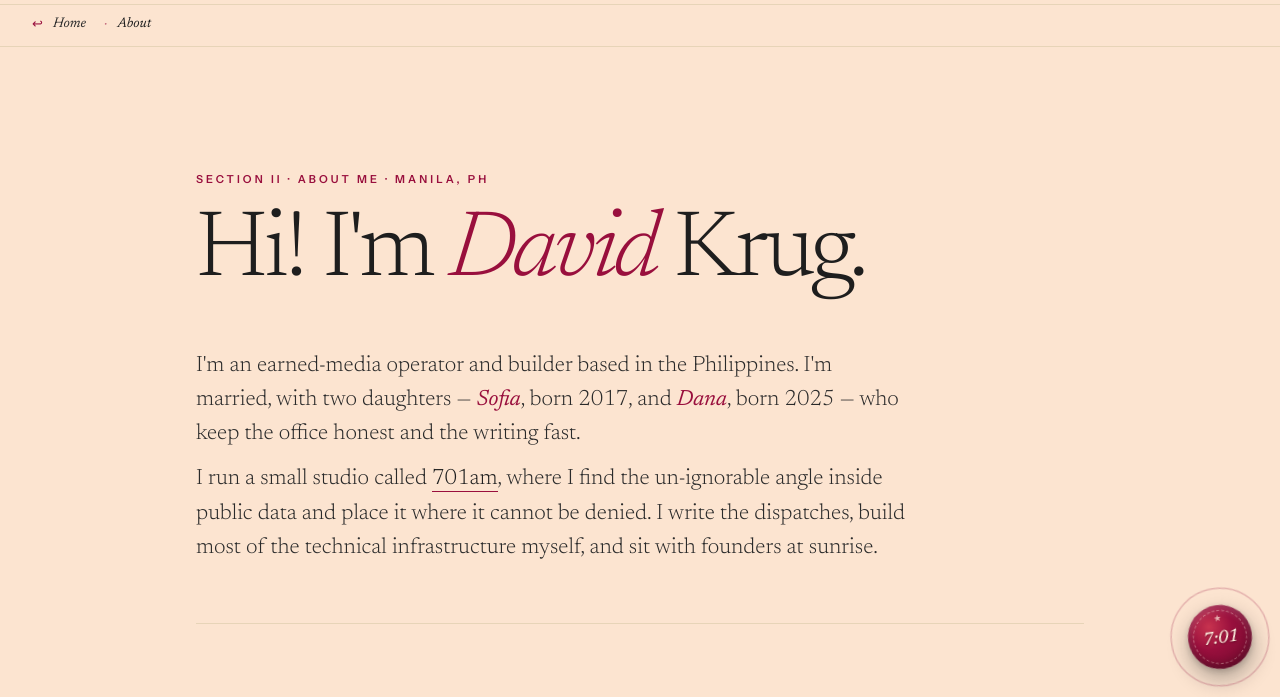
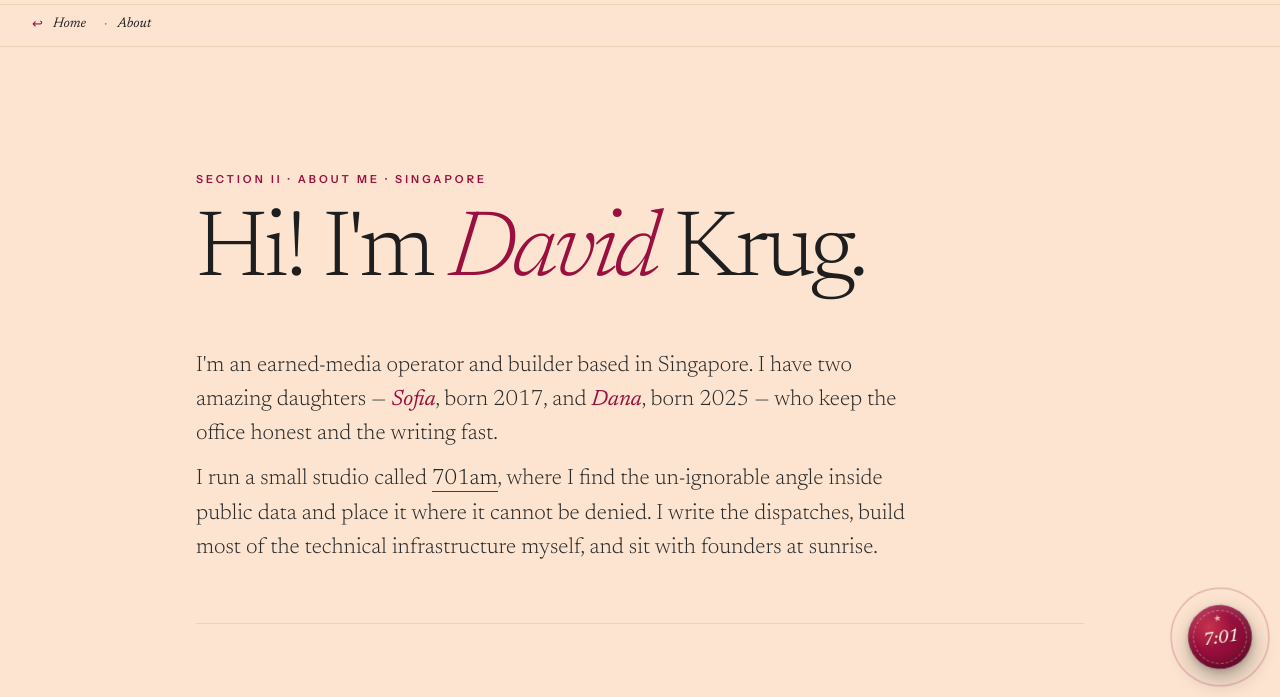
Before and after one commit to 701am/701amcom, an Astro site: page /about in a window 1280 px wide. Shown: the part 103-800 px from the top of the page. Built offline with nearby package versions, Linux system fonts and the light colour scheme; Astro itself is replaced by a stand-in of ours.

Commit message:
Change location from Manila to Singapore
Updated location and personal details in the about section.

```diff
--- a/src/pages/about.astro
+++ b/src/pages/about.astro
@@ -17,14 +17,14 @@ import BaseLayout from '../layouts/BaseLayout.astro';
          MASTHEAD — Hi, I'm David
          ════════════════════════════════════════════════════════════ -->
     <header class="ab-mast">
-      <p class="ab-mast-eyebrow">Section II · About me · Manila, PH</p>
+      <p class="ab-mast-eyebrow">Section II · About me · Singapore</p>
 
       <h1 class="ab-mast-h">
         Hi! I'm <em>David</em> Krug.
       </h1>
 
       <p class="ab-mast-lede">
-        I'm an earned-media operator and builder based in the Philippines. I'm married, with two daughters — <em>Sofia</em>, born 2017, and <em>Dana</em>, born 2025 — who keep the office honest and the writing fast.
+        I'm an earned-media operator and builder based in Singapore. I have two amazing daughters — <em>Sofia</em>, born 2017, and <em>Dana</em>, born 2025 — who keep the office honest and the writing fast.
       </p>
 
       <p class="ab-mast-lede">
@@ -68,7 +68,7 @@ import BaseLayout from '../layouts/BaseLayout.astro';
         </div>
 
         <p>
-          When I'm not at the desk, I'm with my daughters, or losing badly at chess. I write best at sunrise, ship at midnight, and believe — strongly and unfashionably — that the open web is still the most interesting commercial real estate on the internet.
+          When I'm not at the desk, I'm with my daughters, or losing badly at CODM while I listen to Jazz. I write best at sunrise, ship at midnight, and believe — strongly and unfashionably — that the open web is still the most interesting commercial real estate on the internet.
         </p>
       </div>
 
```
